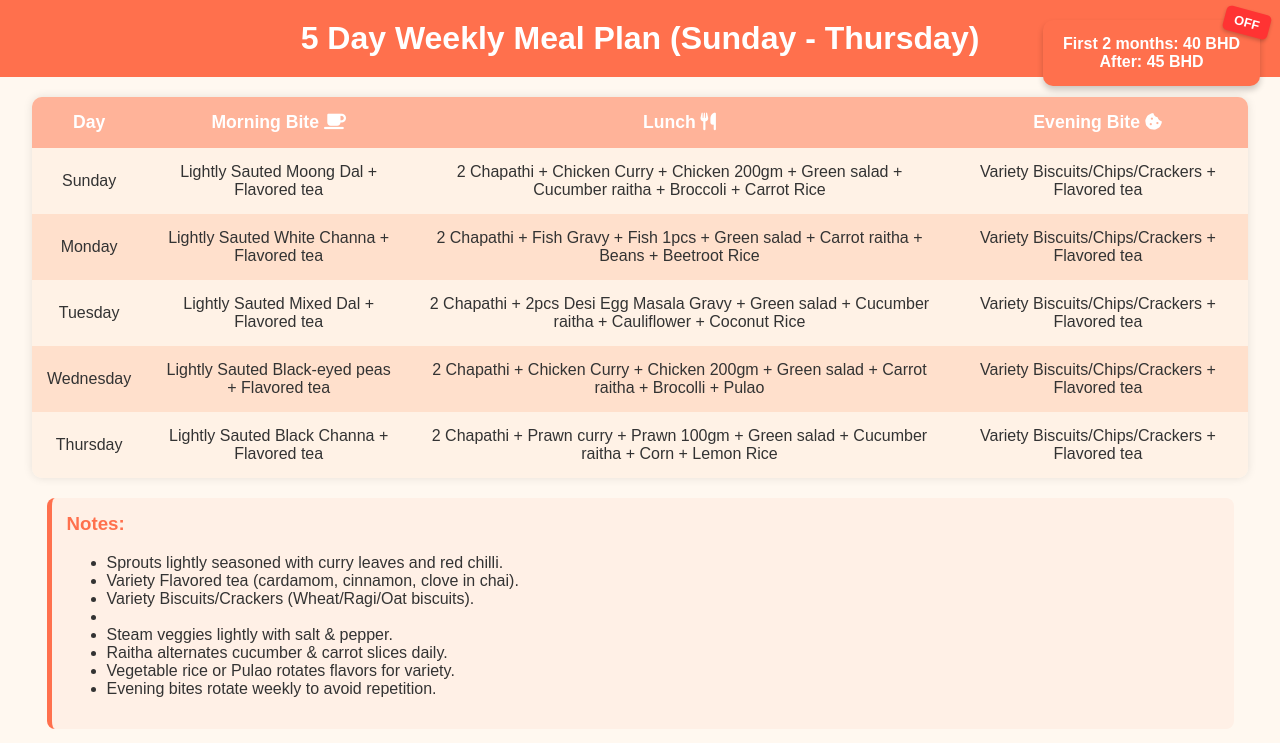
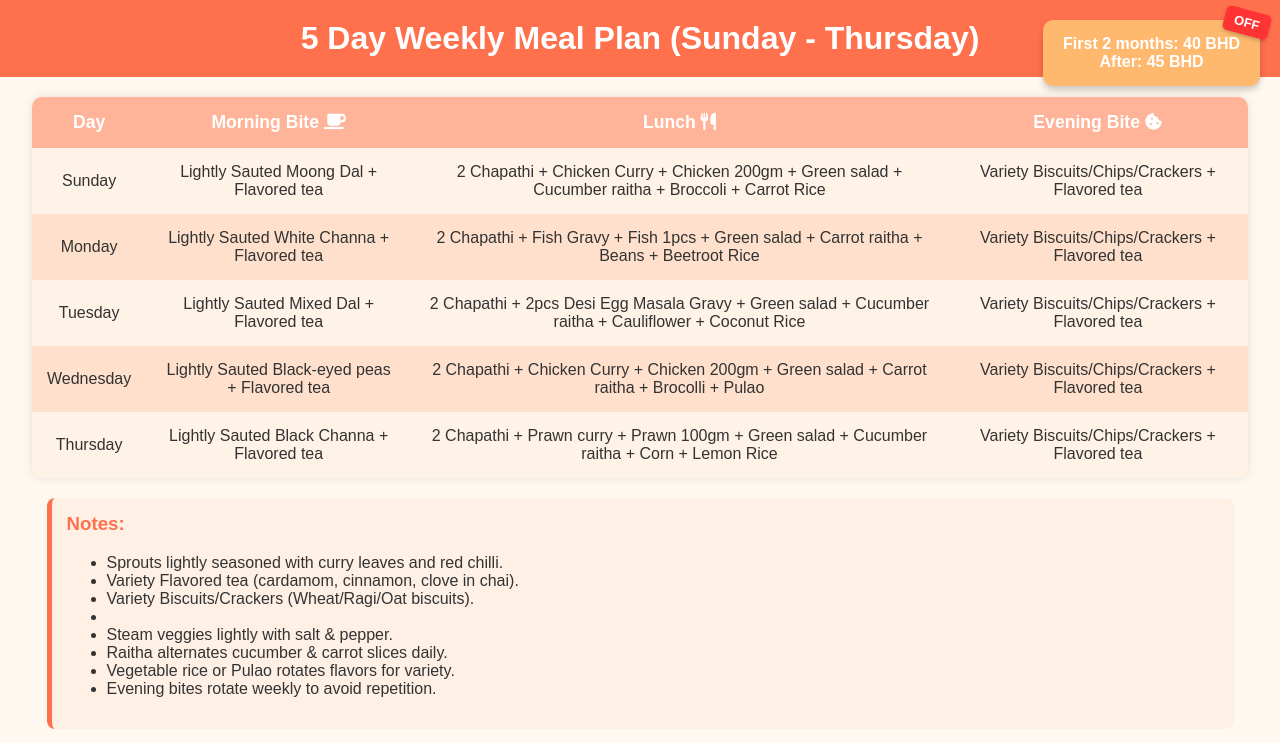
Before and after one commit to thiyagaraj91286/balanced-diet, a plain HTML site: page index.html in a window 1280 px wide. Shown: the top 743 px of the page. Drawn offline with Linux system fonts and the light colour scheme.

Commit message:
Update index.html

```diff
--- a/index.html
+++ b/index.html
@@ -21,7 +21,7 @@
         position: absolute;
         top: 20px;
         right: 20px;
-        background: #ff704d;
+        background: #ffb96e;
         color: white;
         padding: 15px 20px;
         border-radius: 10px;
```
